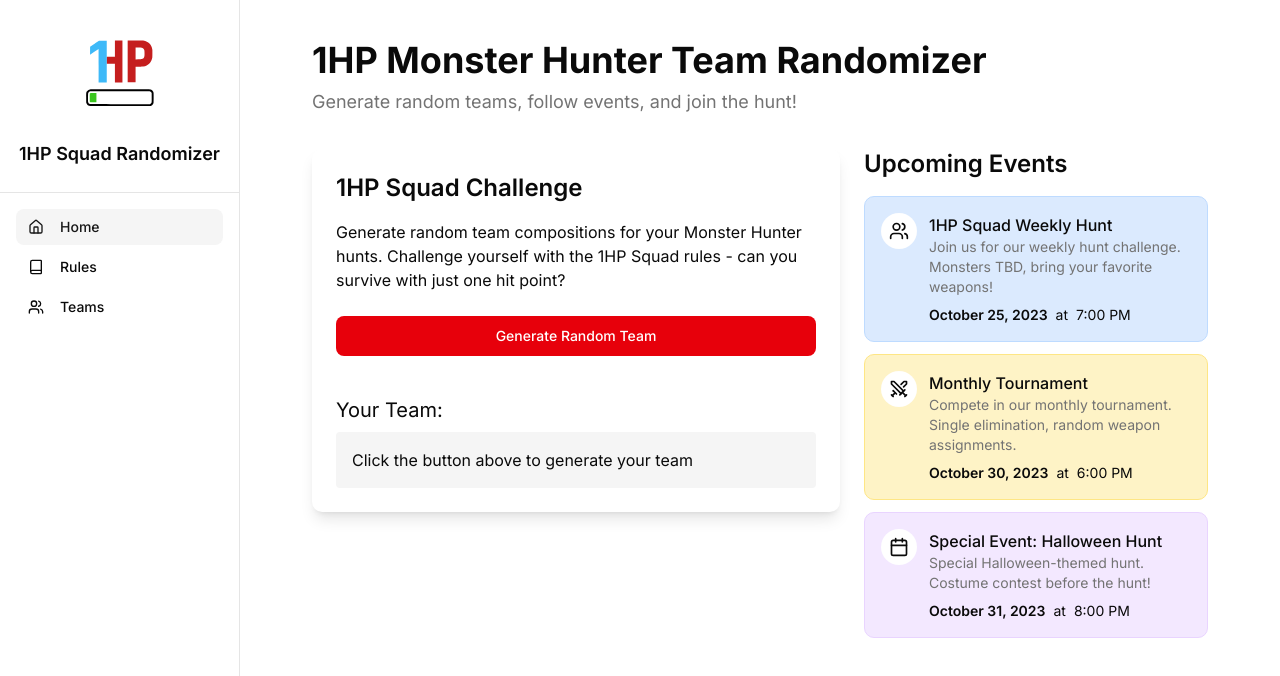
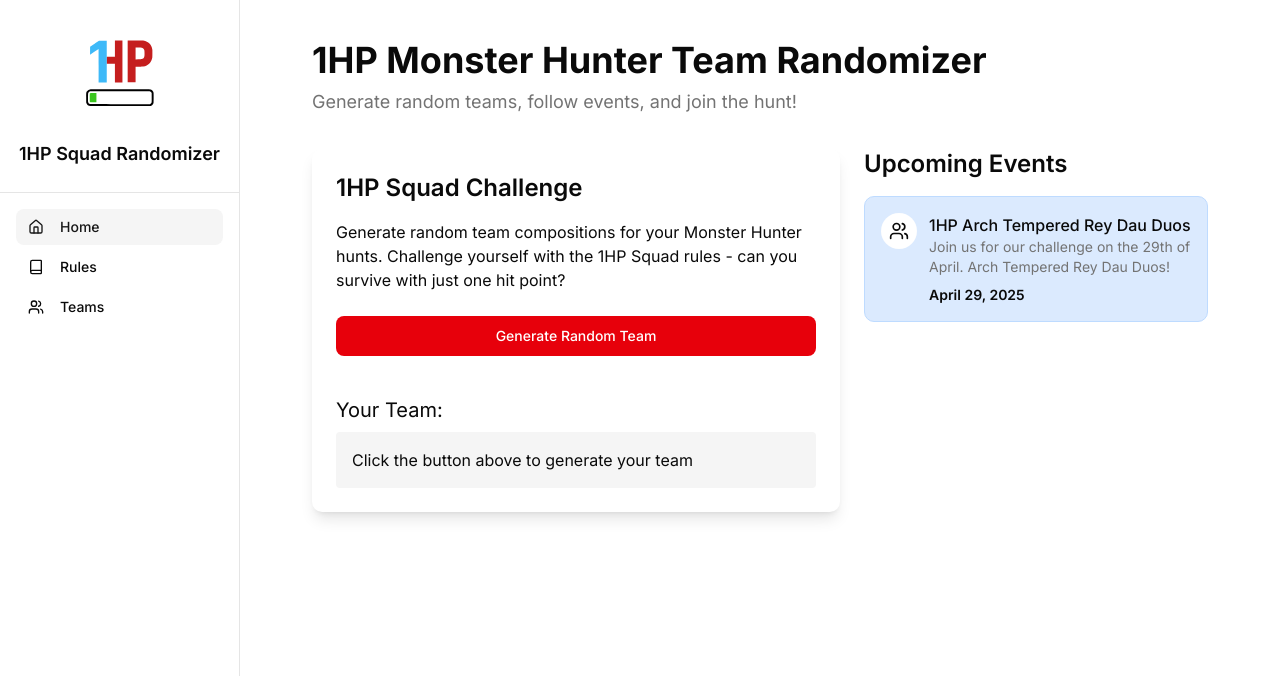
Before and after one commit to 1hp-discord/1hp_monhun_team_randomizer, a Next.js app: page / in a window 1280 px wide. Shown: the top 676 px of the page. Built offline with nearby package versions, Linux system fonts and the light colour scheme.

Commit message:
Remove time display from events and add more sample events

```diff
--- a/src/components/ui/events/event-list.tsx
+++ b/src/components/ui/events/event-list.tsx
@@ -26,7 +26,6 @@
   const Icon = event.icon;
   const eventDate = new Date(event.date);
   const formattedDate = format(eventDate, 'MMMM dd, yyyy');
-  const formattedTime = format(eventDate, 'h:mm a');
 
   // Different background colors based on event type
   const getBgColor = () => {
@@ -47,10 +46,8 @@
         <div className="flex-1">
           <h3 className="font-medium">{event.title}</h3>
           <p className="text-sm text-muted-foreground mb-2">{event.description}</p>
-          <div className="flex items-center gap-2 text-sm">
+          <div className="text-sm">
             <span className="font-semibold">{formattedDate}</span>
-            <span>at</span>
-            <span>{formattedTime}</span>
           </div>
         </div>
       </div>
--- a/src/components/ui/events/events.ts
+++ b/src/components/ui/events/events.ts
@@ -11,43 +11,11 @@
 
 export const upcomingEvents: Event[] = [
   {
-    id: "event-1",
-    title: "1HP Squad Weekly Hunt",
-    description: "Join us for our weekly hunt challenge. Monsters TBD, bring your favorite weapons!",
-    date: "2023-10-25T19:00:00Z",
+    id: "1",
+    title: "1HP Arch Tempered Rey Dau Duos",
+    description: "Join us for our challenge on the 29th of April. Arch Tempered Rey Dau Duos!",
+    date: "2025-04-29T00:00:00Z",
     icon: Users,
     type: "hunt"
   },
-  {
-    id: "event-2",
-    title: "Monthly Tournament",
-    description: "Compete in our monthly tournament. Single elimination, random weapon assignments.",
-    date: "2023-10-30T18:00:00Z",
-    icon: Swords,
-    type: "tournament"
-  },
-  {
-    id: "event-3",
-    title: "Special Event: Halloween Hunt",
-    description: "Special Halloween-themed hunt. Costume contest before the hunt!",
-    date: "2023-10-31T20:00:00Z",
-    icon: Calendar,
-    type: "special"
-  },
-  {
-    id: "event-4",
-    title: "Newcomer Tutorial Session",
-    description: "Introduction to the 1HP challenge for newcomers. Learn the rules and basic strategies.",
-    date: "2023-11-05T17:00:00Z",
-    icon: Users,
-    type: "special"
-  },
-  {
-    id: "event-5",
-    title: "1HP Squad Weekly Hunt",
-    description: "Weekly hunt challenge focusing on Elder Dragons.",
-    date: "2023-11-08T19:00:00Z",
-    icon: Users,
-    type: "hunt"
-  }
 ];
```
